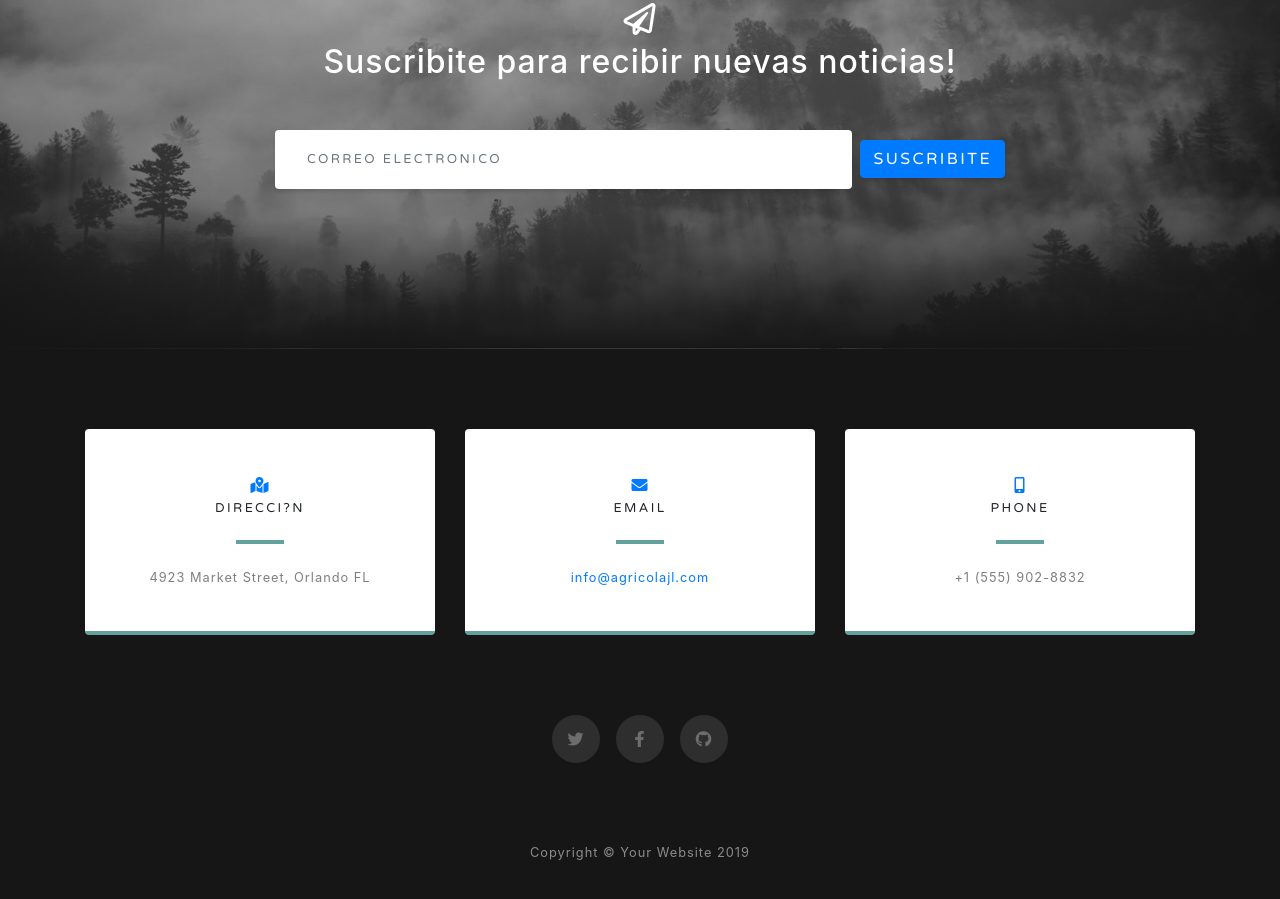
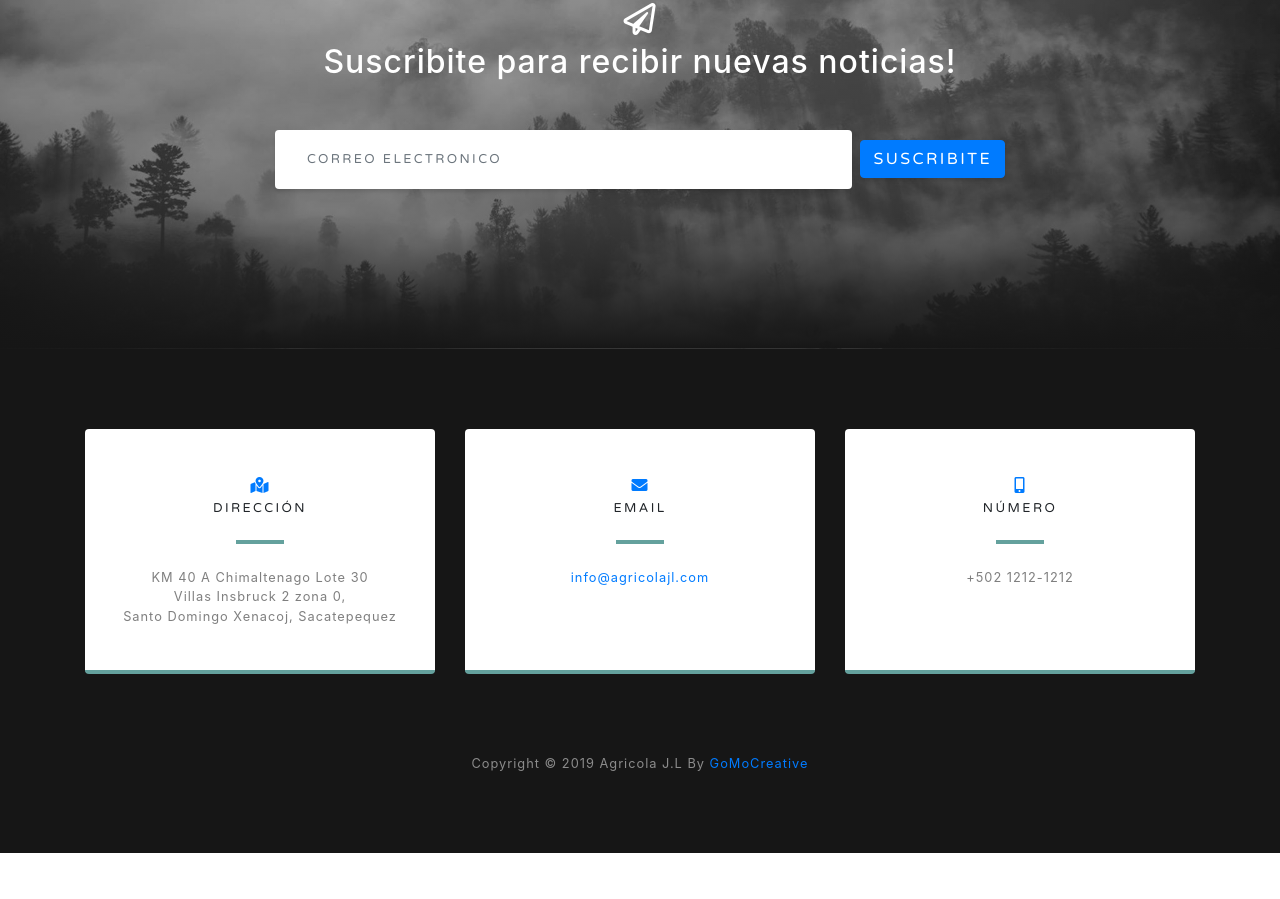
Before and after one commit to gomocreative/AgricolaJ.L, a website with bundled scripts: page index.html in a window 1280 px wide. Shown: the part 3373-4272 px from the top of the page. After the commit the page ends 4226 px from the top, so only its background shows below. Built offline with nearby package versions, Linux system fonts and the light colour scheme.

Commit message:
info complete

```diff
--- a/index.html
+++ b/index.html
@@ -181,9 +181,9 @@
           <div class="card py-4 h-100">
             <div class="card-body text-center">
               <i class="fas fa-map-marked-alt text-primary mb-2"></i>
-              <h4 class="text-uppercase m-0">Direcci?n</h4>
+              <h4 class="text-uppercase m-0">Dirección</h4>
               <hr class="my-4">
-              <div class="small text-black-50">4923 Market Street, Orlando FL</div>
+              <div class="small text-black-50">KM 40 A Chimaltenago Lote 30 <br> Villas Insbruck 2 zona 0,<br> Santo Domingo Xenacoj, Sacatepequez</div>
             </div>
           </div>
         </div>
@@ -205,15 +205,15 @@
           <div class="card py-4 h-100">
             <div class="card-body text-center">
               <i class="fas fa-mobile-alt text-primary mb-2"></i>
-              <h4 class="text-uppercase m-0">Phone</h4>
+              <h4 class="text-uppercase m-0">Número</h4>
               <hr class="my-4">
-              <div class="small text-black-50">+1 (555) 902-8832</div>
+              <div class="small text-black-50">+502 1212-1212</div>
             </div>
           </div>
         </div>
       </div>
 
-      <div class="social d-flex justify-content-center">
+      <!-- <div class="social d-flex justify-content-center">
         <a href="#" class="mx-2">
           <i class="fab fa-twitter"></i>
         </a>
@@ -223,7 +223,7 @@
         <a href="#" class="mx-2">
           <i class="fab fa-github"></i>
         </a>
-      </div>
+      </div> -->
 
     </div>
   </section>
@@ -231,7 +231,7 @@
   <!-- Footer -->
   <footer class="bg-black small text-center text-white-50">
     <div class="container">
-      Copyright &copy; Your Website 2019
+      Copyright &copy; 2019 Agricola J.L By <a href="http://gomocreative.com" target="_blank" rel="noopener noreferrer">GoMoCreative</a>
     </div>
   </footer>
 
```
